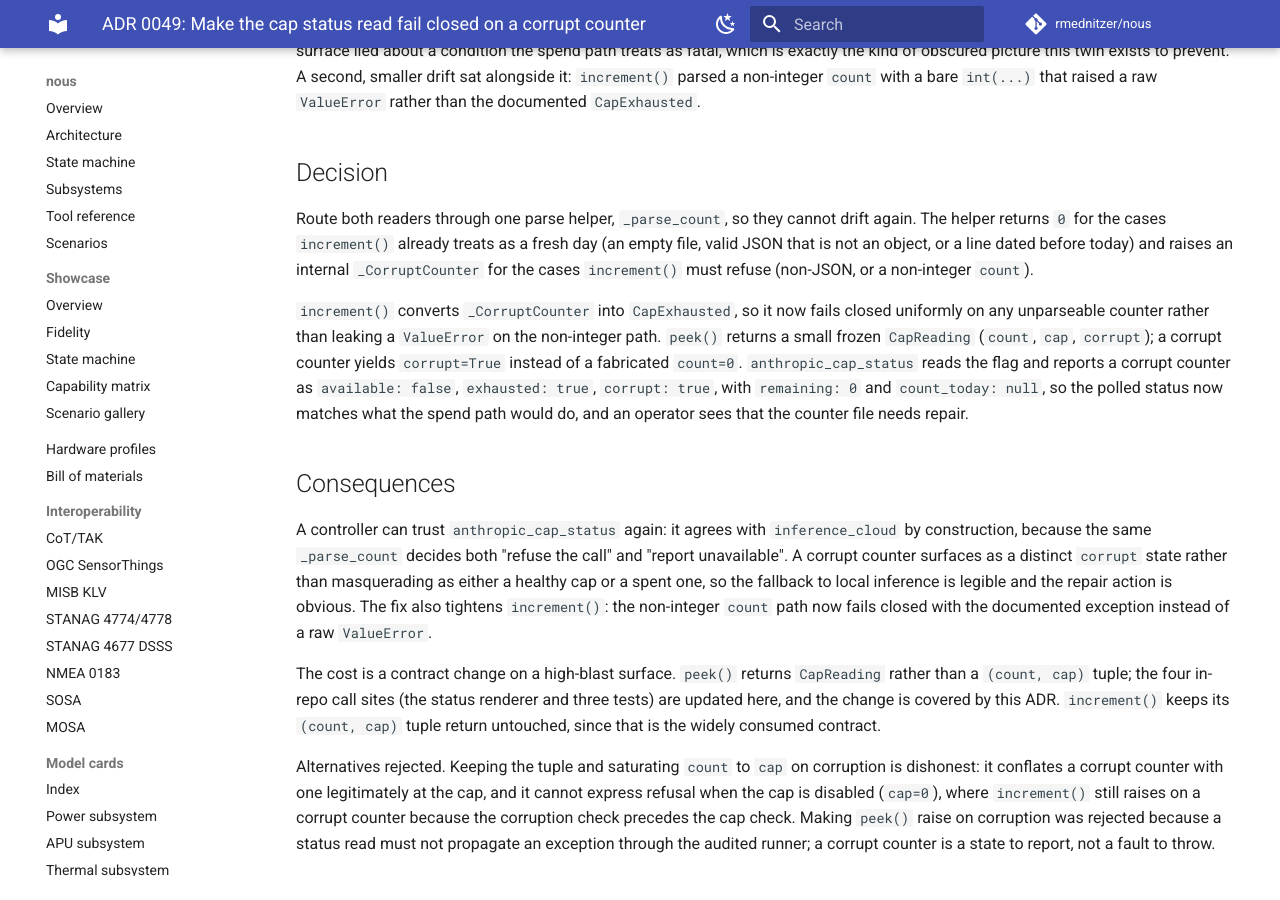
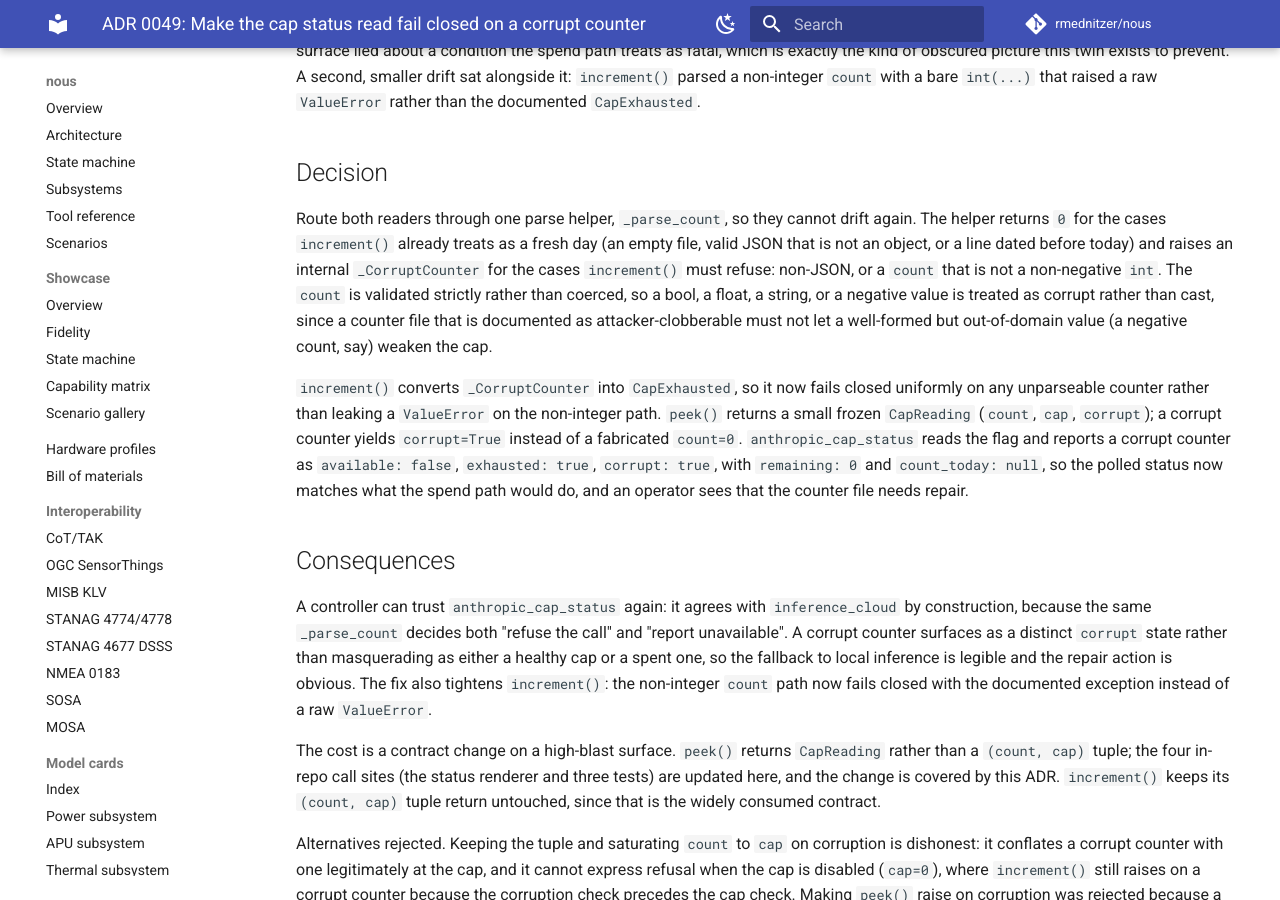
Before and after one commit to rmednitzer/nous, an MkDocs documentation site: the page built from docs/adr/0049-cap-status-fail-closed-on-corrupt-counter.md, in a window 1280 px wide and 900 px high, scrolled down 647 px. Built offline with MkDocs 1.6.1 and Material for MkDocs 9.7.7, drawn with Linux system fonts in a browser that asks for light colours; comment, search, counter and statistics services are not loaded.

Commit message:
fix(BL-081): tighten counter parse and fix changelog code-span wrap (PR #131 review)
Address two Copilot review comments on PR #131:

- _parse_count now validates count strictly instead of coercing it: a
  bool, float, string, or negative value is treated as corrupt rather
  than cast through int(). The counter file is documented as
  attacker-clobberable, so a well-formed but out-of-domain count (a
  negative value, say) must fail closed rather than weaken the cap.
- CHANGELOG: keep the `count_today: null` inline-code span on one line
  so it renders correctly.

Extends the corruption coverage (negative / float / bool counts) in
test_anthropic_client.py and the TestCap1PeekAgreesWithIncrement
regression parametrize.

https://claude.ai/code/session_017eybTXAGZEoHcYPt5rUMVP

```diff
--- a/docs/adr/0049-cap-status-fail-closed-on-corrupt-counter.md
+++ b/docs/adr/0049-cap-status-fail-closed-on-corrupt-counter.md
@@ -33,7 +33,11 @@ Route both readers through one parse helper, `_parse_count`, so they cannot
 drift again. The helper returns `0` for the cases `increment()` already treats
 as a fresh day (an empty file, valid JSON that is not an object, or a line
 dated before today) and raises an internal `_CorruptCounter` for the cases
-`increment()` must refuse (non-JSON, or a non-integer `count`).
+`increment()` must refuse: non-JSON, or a `count` that is not a non-negative
+`int`. The `count` is validated strictly rather than coerced, so a bool, a
+float, a string, or a negative value is treated as corrupt rather than cast,
+since a counter file that is documented as attacker-clobberable must not let a
+well-formed but out-of-domain value (a negative count, say) weaken the cap.
 
 `increment()` converts `_CorruptCounter` into `CapExhausted`, so it now fails
 closed uniformly on any unparseable counter rather than leaking a `ValueError`
```
Also changed, not shown: CHANGELOG.md (+4 -3 lines), STATUS.md (+2 -2 lines), 3 other files.
